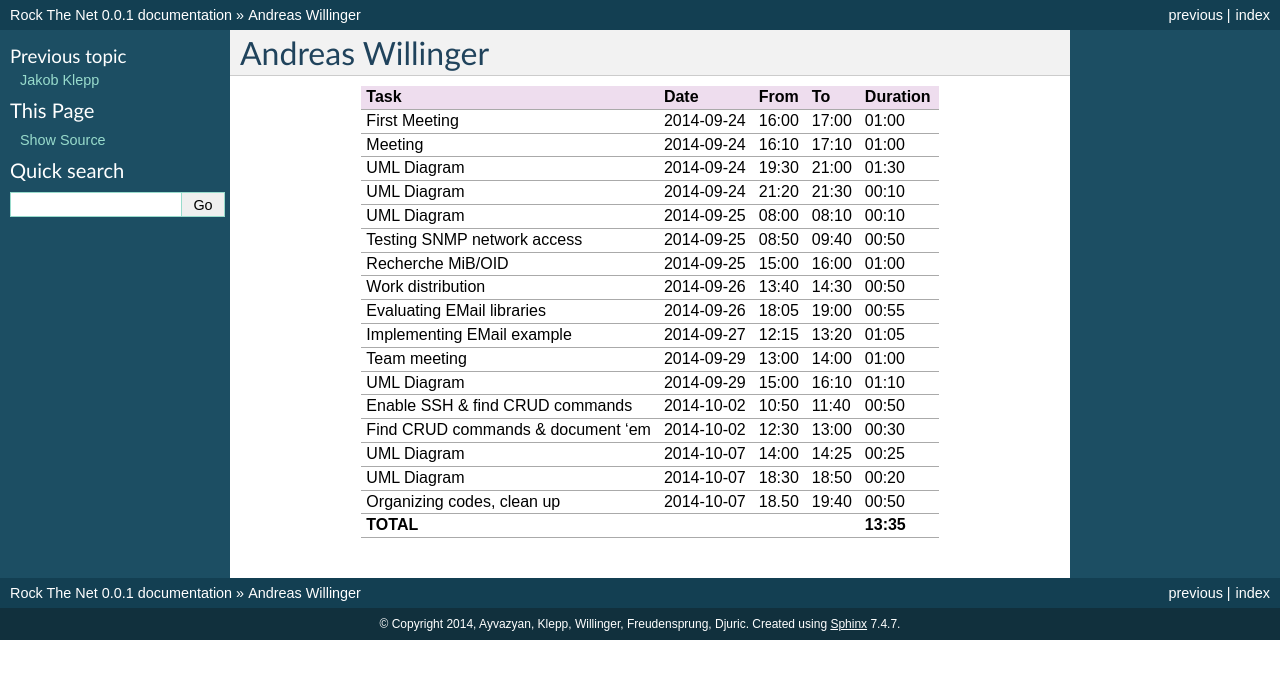
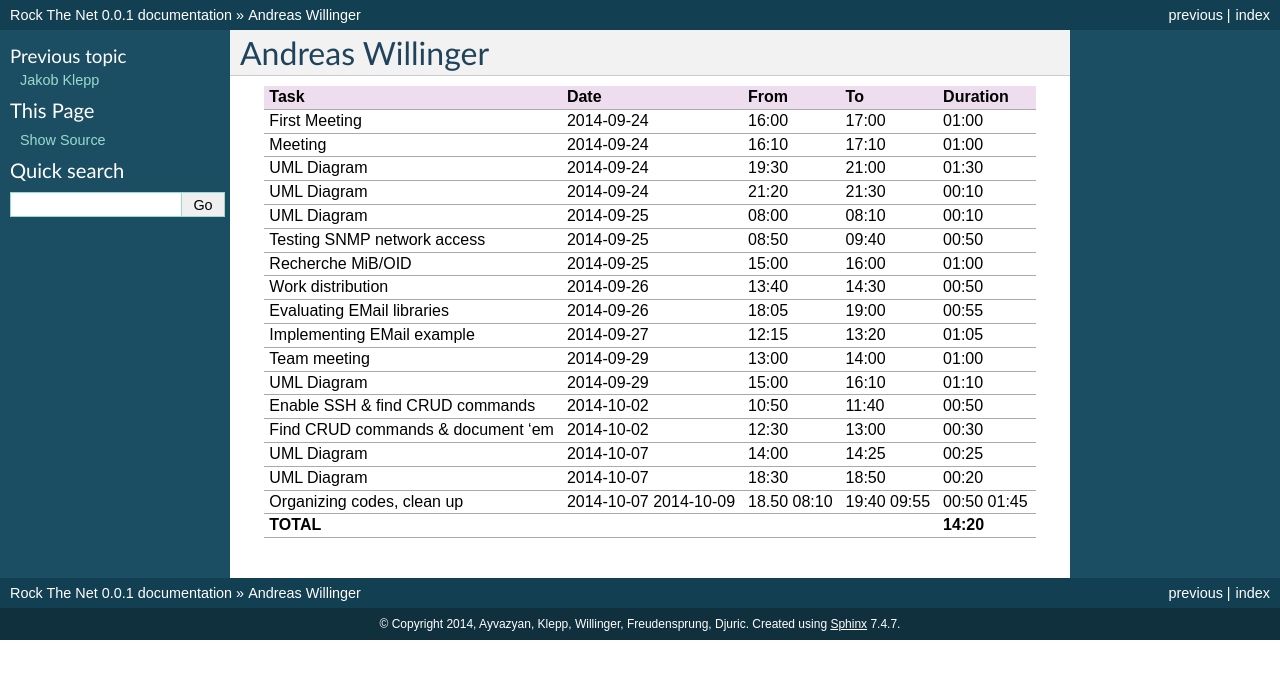
Before and after one commit to aayvazyan-tgm/RouterManagementProject_RockTheNet, a Sphinx documentation site: the page built from docs/timerecording_willinger.rst, in a window 1280 px wide. Shown: the top 679 px of the page. Built offline with Sphinx 7.4.7, drawn with Linux system fonts in a browser that asks for light colours.

```diff
--- a/docs/timerecording_willinger.rst
+++ b/docs/timerecording_willinger.rst
@@ -21,5 +21,6 @@ Find CRUD commands & document 'em 2014-10-02 12:30 13:00   00:30
 UML Diagram                       2014-10-07 14:00 14:25   00:25
 UML Diagram                       2014-10-07 18:30 18:50   00:20
 Organizing codes, clean up        2014-10-07 18.50 19:40   00:50
-**TOTAL**                                                **13:35**
+                                  2014-10-09 08:10 09:55   01:45
+**TOTAL**                                                **14:20**
 ================================= ========== ===== ===== =========
```
Also changed, not shown: 3 other files.
